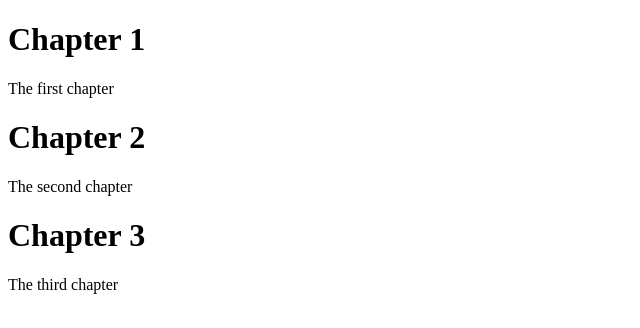
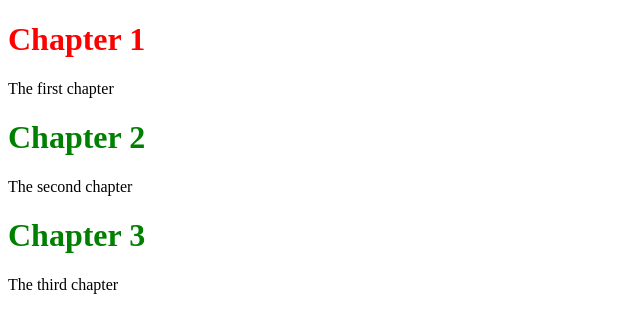
Before and after one commit to anncannbann/meta-backend, a plain HTML site: page css/index.html in a window 1280 px wide. Shown: the whole page, without its empty margins (0-640 px from the left). Drawn offline with Linux system fonts and the light colour scheme.

Commit message:
css assignment1

```diff
--- a/css/index.html
+++ b/css/index.html
@@ -1,8 +1,10 @@
 <!DOCTYPE html>
 <html>
-  <head> </head>
+  <head>
+    <link rel="stylesheet" href="style.css" />
+  </head>
   <body>
-    <h1>Chapter 1</h1>
+    <h1 id="header1">Chapter 1</h1>
     <p>The first chapter</p>
     <h1>Chapter 2</h1>
     <p>The second chapter</p>
--- a/css/style.css
+++ b/css/style.css
@@ -0,0 +1,7 @@
+h1 {
+  color: green;
+}
+
+#header1 {
+  color: red;
+}
```
